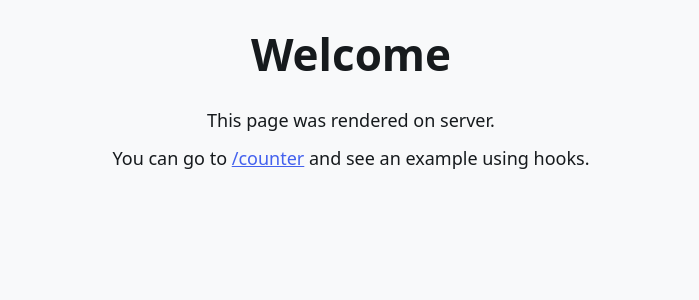
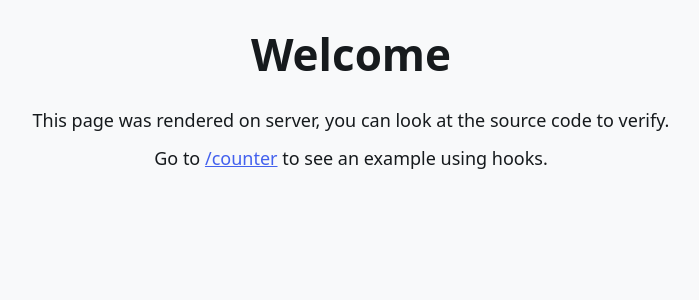
Before and after one commit to diesttro/react-ssr, a React app: page / in a window 1280 px wide. Shown: the top 300 px of the page, without its empty margins (289-988 px from the left). Built offline with nearby package versions, Linux system fonts and the light colour scheme; the HTML template or start-up script is replaced by a standard one.

Commit message:
Change text

```diff
--- a/src/client/components/Home.js
+++ b/src/client/components/Home.js
@@ -3,10 +3,12 @@ import React from 'react';
 const Home = () => (
   <div className="container">
     <h1>Welcome</h1>
-    <p>This page was rendered on server.</p>
     <p>
-      You can go to <a href="/counter">/counter</a> and see an example using
-      hooks.
+      This page was rendered on server, you can look at the source code to
+      verify.
+    </p>
+    <p>
+      Go to <a href="/counter">/counter</a> to see an example using hooks.
     </p>
   </div>
 );
```
Also changed, not shown: 1 other file (tests, documents, lock files or other folders).
